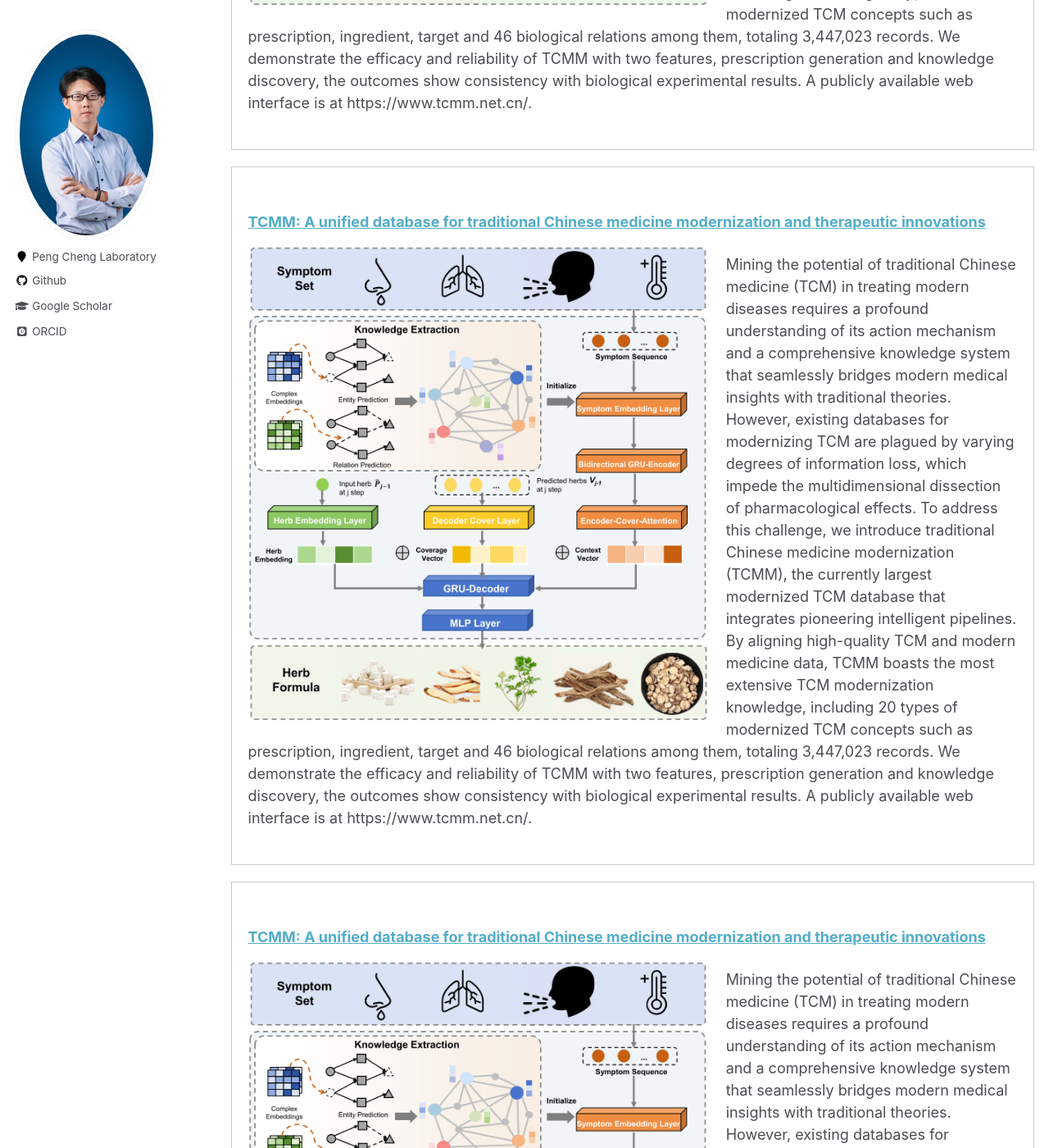
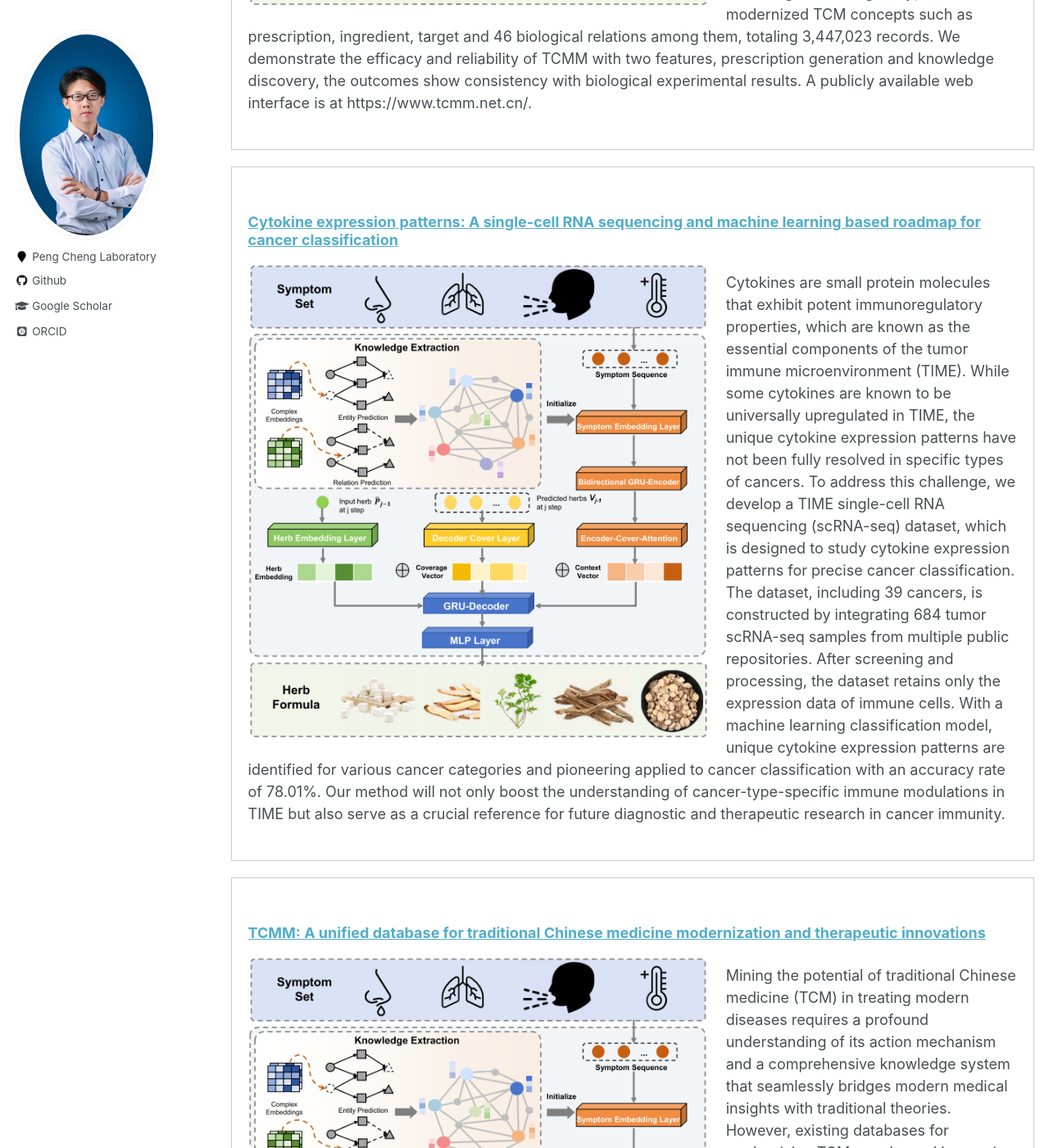
Before and after one commit to zhixiang-ren/zhixiang-ren.github.io, a Jekyll site: the page built from _pages/Research.html, in a window 1280 px wide and 1400 px high, scrolled down 6034 px. Shown: the whole window at 82% size. Built offline with Jekyll 4.4.1, drawn with Linux system fonts in a browser that asks for light colours; some web fonts are replaced.

Commit message:
Update Research.html

```diff
--- a/_pages/Research.html
+++ b/_pages/Research.html
@@ -161,19 +161,20 @@ author_profile: true
 <!-- 每个论文的div -->
 <div style="border: 1px solid #ccc; padding: 20px; margin-bottom: 20px;">
     <!-- 论文标题 -->
-    <h3><a href="https://www.sciencedirect.com/science/article/pii/S2001037024001053" target="_blank">TCMM: A unified database for traditional Chinese medicine modernization and therapeutic innovations</a></h3>
+    <h3><a href="https://www.sciencedirect.com/science/article/abs/pii/S1476927124000136" target="_blank">Cytokine expression patterns: A single-cell RNA sequencing and machine learning based roadmap for cancer classification</a></h3>
     <div style="display: flex;">
       <div>
         <!-- 图片部分，使用 float 来让图片浮动在文字左边 -->
         <img src="/images/paper1.png" alt="Paper 1 Image" style="float: left; width: 60%; height: auto; margin-right: 20px; margin-bottom: 0px; margin-top: 5px;">
         <!-- 论文描述，文字会自然环绕图片 -->
         <p>
-          Mining the potential of traditional Chinese medicine (TCM) in treating modern diseases requires a profound understanding of its action mechanism and a comprehensive knowledge system that seamlessly bridges modern medical insights with traditional theories.
-          However, existing databases for modernizing TCM are plagued by varying degrees of information loss, which impede the multidimensional dissection of pharmacological effects.
-          To address this challenge, we introduce traditional Chinese medicine modernization (TCMM), the currently largest modernized TCM database that integrates pioneering intelligent pipelines.
-          By aligning high-quality TCM and modern medicine data, TCMM boasts the most extensive TCM modernization knowledge, including 20 types of modernized TCM concepts such as prescription, ingredient, target and 46 biological relations among them, totaling 3,447,023 records.
-          We demonstrate the efficacy and reliability of TCMM with two features, prescription generation and knowledge discovery, the outcomes show consistency with biological experimental results.
-          A publicly available web interface is at https://www.tcmm.net.cn/.
+          Cytokines are small protein molecules that exhibit potent immunoregulatory properties, which are known as the essential components of the tumor immune microenvironment (TIME).
+          While some cytokines are known to be universally upregulated in TIME, the unique cytokine expression patterns have not been fully resolved in specific types of cancers.
+          To address this challenge, we develop a TIME single-cell RNA sequencing (scRNA-seq) dataset, which is designed to study cytokine expression patterns for precise cancer classification.
+          The dataset, including 39 cancers, is constructed by integrating 684 tumor scRNA-seq samples from multiple public repositories.
+          After screening and processing, the dataset retains only the expression data of immune cells.
+          With a machine learning classification model, unique cytokine expression patterns are identified for various cancer categories and pioneering applied to cancer classification with an accuracy rate of 78.01%.
+          Our method will not only boost the understanding of cancer-type-specific immune modulations in TIME but also serve as a crucial reference for future diagnostic and therapeutic research in cancer immunity.
         </p>
       </div>
     </div>
```
